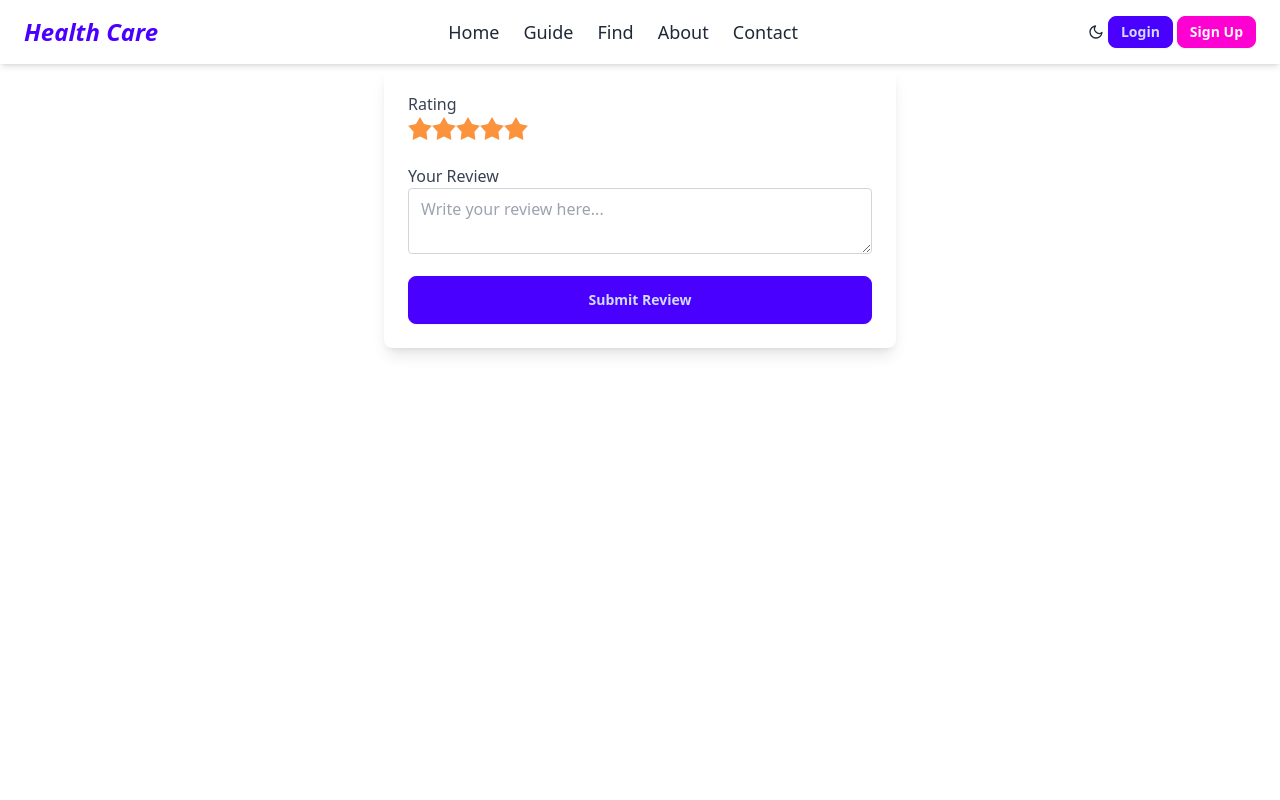
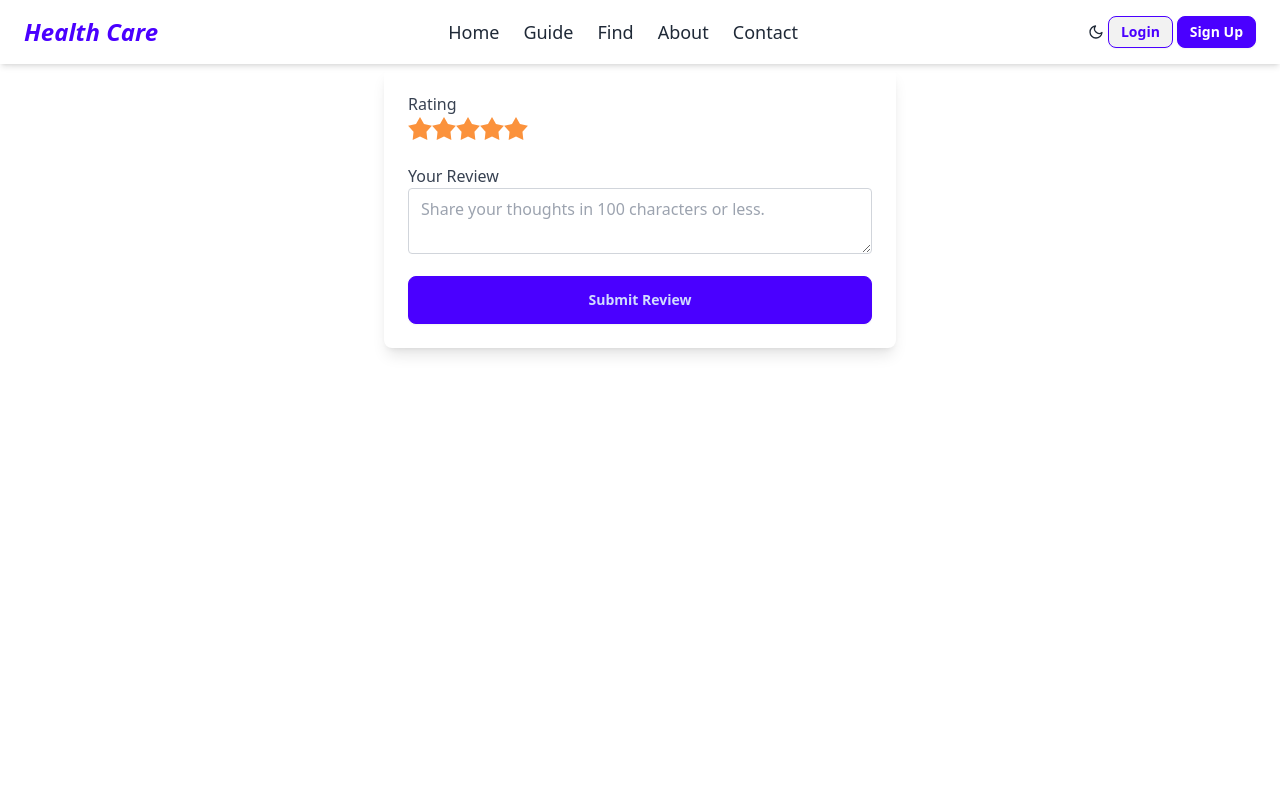
Before and after one commit to abdul-zabbar04/health_care_frontend, a React (Vite) app: page /review/create/1/1 in a window 1280 px wide. Shown: the top 800 px of the page. Built offline with nearby package versions, Linux system fonts and the light colour scheme.

Commit message:
updated the color combination and padding margin in the whole project

```diff
--- a/src/Components/Footer/Newsletter.jsx
+++ b/src/Components/Footer/Newsletter.jsx
@@ -76,7 +76,7 @@ const Newsletter = () => {
             <button
               onClick={handleSubscribe}
               disabled={loading}
-              className="bg-orange-500 hover:bg-orange-600 text-white px-6 py-2 rounded-lg transition disabled:opacity-50"
+              className="bg-[#4A00FF] hover:bg-[#3a00cc] text-white px-6 py-2 rounded-lg transition disabled:opacity-50"
             >
               {loading ? 'Subscribing...' : 'Subscribe'}
             </button>
--- a/src/Components/Hero/Hero.jsx
+++ b/src/Components/Hero/Hero.jsx
@@ -10,7 +10,7 @@ const HeroSection = () => {
           <img
             src="/heroSection.png"
             alt="Doctor with Patient"
-            className="rounded-lg shadow-xl w-[80%] sm:w-[70%] md:w-[60%] lg:w-1/2 max-w-[350px] sm:max-w-[400px] mx-auto"
+            className="rounded-lg w-[80%] sm:w-[70%] md:w-[60%] lg:w-1/2 max-w-[350px] sm:max-w-[400px] mx-auto"
           />
         </div>
 
@@ -26,7 +26,7 @@ const HeroSection = () => {
             <Link to="/guide" className="btn btn-primary text-sm sm:text-base px-4 py-2 sm:px-6 sm:py-3">
               Get Guideline
             </Link>
-            <Link to="/find-doctor" className="btn btn-outline text-white border-white text-sm sm:text-base px-4 py-2 sm:px-6 sm:py-3">
+            <Link to="/find-doctor" className="btn btn-outline text-white border-white text-sm sm:text-base px-4 py-2 sm:px-6 sm:py-3 hover:bg-primary">
               Find a Doctor
             </Link>
           </div>
--- a/src/Components/Navbar/Navbar.jsx
+++ b/src/Components/Navbar/Navbar.jsx
@@ -113,8 +113,13 @@ const Navbar = () => {
           ) : (
             // Unauthenticated User
             <>
-              <Link to="/login" className="px-3 py-0 btn btn btn-primary btn-sm">Login</Link>
-              <Link to="/signup" className="px-3 py-0 btn btn-secondary btn-sm">Sign Up</Link>
+              <Link to="/login" className="px-3 py-0 btn btn-sm border-[#4A00FF] text-[#4A00FF] hover:bg-[#4A00FF] hover:text-white">
+                Login
+              </Link>
+              <Link to="/signup" className="px-3 py-0 btn btn-sm bg-[#4A00FF] text-white border border-[#4A00FF] hover:bg-[#3a00cc]">
+                Sign Up
+              </Link>
+
             </>
           )}
 
--- a/src/pages/contact_us/Contact.jsx
+++ b/src/pages/contact_us/Contact.jsx
@@ -41,7 +41,7 @@ const Contact = () => {
     };
 
     return (
-        <div className="bg-gray-50 py-16">
+        <div className="bg-gray-50 py-16 mt-3">
             <div className="container mx-auto px-4 sm:px-6 lg:px-8">
                 <div className="max-w-7xl mx-auto">
                     {/* Heading Section */}
--- a/src/pages/doctor_details/DoctorDetails.jsx
+++ b/src/pages/doctor_details/DoctorDetails.jsx
@@ -20,7 +20,7 @@ const DoctorDetails = () => {
     }
 
     return (
-        <div className="container mx-auto px-4 py-10">
+        <div className="container mx-auto px-4 py-10 mt-4">
             {/* Doctor Profile Section */}
             <div className="grid grid-cols-1 md:grid-cols-2 gap-6">
                 <div className="flex flex-col sm:flex-row items-center bg-white shadow-lg rounded-lg p-6">
--- a/src/pages/doctor_details/DoctorReviews.jsx
+++ b/src/pages/doctor_details/DoctorReviews.jsx
@@ -20,16 +20,27 @@ const DoctorReviews = () => {
             });
     }, [doctor]);
 
+    // Loading state
     if (loading) {
-        return <p className="text-center text-gray-600 text-lg font-semibold">Loading...</p>;
+        return (
+            <div className="container mx-auto px-4 py-10 mt-20 h-screen flex items-center justify-center">
+                <p className="text-center text-gray-600 text-xl font-semibold">Loading...</p>
+            </div>
+        );
     }
 
+    // No reviews available state
     if (reviews.length === 0) {
-        return <p className="text-center text-gray-600 text-lg font-semibold">No reviews available.</p>;
+        return (
+            <div className="container mx-auto px-4 py-10 mt-20 h-screen flex items-center justify-center">
+                <p className="text-center text-gray-600 text-xl font-semibold">No reviews available.</p>
+            </div>
+        );
     }
 
+    // Main content when reviews are available
     return (
-        <div className="container mx-auto px-4 py-10 mt-10">
+        <div className="container mx-auto px-4 py-10 mt-20">
             <button
                 onClick={() => navigate(-1)} // Navigate back to the previous page
                 className="bg-blue-500 text-white py-2 px-4 rounded-md mb-6">
--- a/src/pages/doctor_details/ReviewForm.jsx
+++ b/src/pages/doctor_details/ReviewForm.jsx
@@ -3,11 +3,11 @@ import axios from 'axios';
 import { useParams } from 'react-router';
 
 const ReviewForm = () => {
-    const [rating, setRating] = useState('');
+    const [rating, setRating] = useState('★★★★★');
     const [body, setBody] = useState('');
     const [authToken, setAuthToken] = useState(localStorage.getItem('authToken'));
-    const {doctor} = useParams()
-    const {patient} = useParams()
+    const { doctor } = useParams()
+    const { patient } = useParams()
     const handleSubmit = (e) => {
         e.preventDefault();
 
@@ -17,14 +17,15 @@ const ReviewForm = () => {
             doctor,
             patient,
         };
-
+        console.log(reviewData);
         axios.post(`https://health-care-nine-indol.vercel.app/api/doctor/review/${doctor}/`, reviewData, {
             headers: {
                 'Authorization': `Token ${authToken}`,
             },
         })
             .then(response => {
-                setRating('');
+                console.log(response, "this is the review response");
+                setRating('★★★★★');
                 setBody('');
                 alert('Review submitted successfully!');
             })
@@ -58,8 +59,8 @@ const ReviewForm = () => {
                         id="body"
                         name="body"
                         className="w-full px-3 py-2 border border-gray-300 rounded"
-                        maxLength="300"
-                        placeholder="Write your review here..."
+                        maxLength="100"
+                        placeholder="Share your thoughts in 100 characters or less."
                         value={body}
                         onChange={(e) => setBody(e.target.value)}
                     />
```
